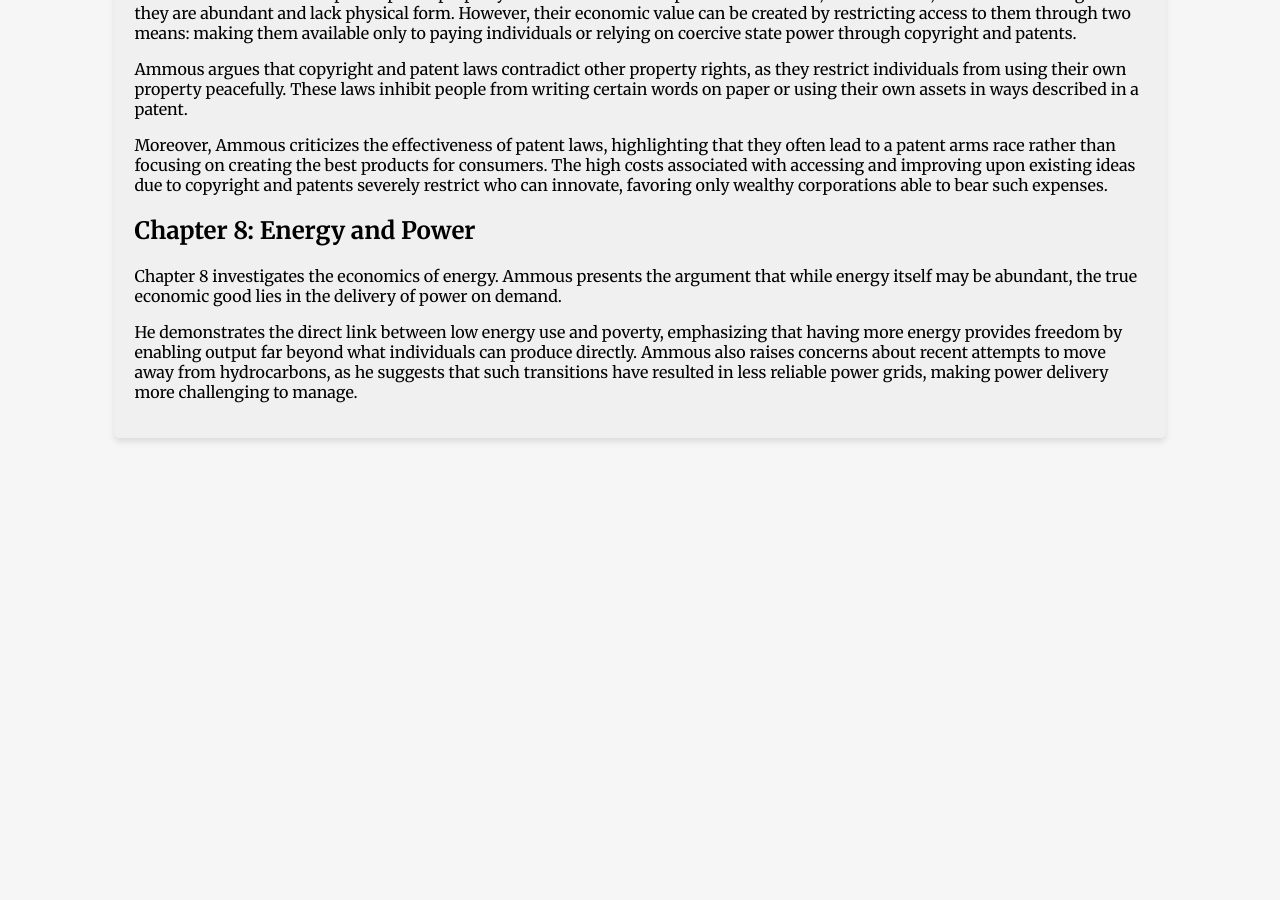
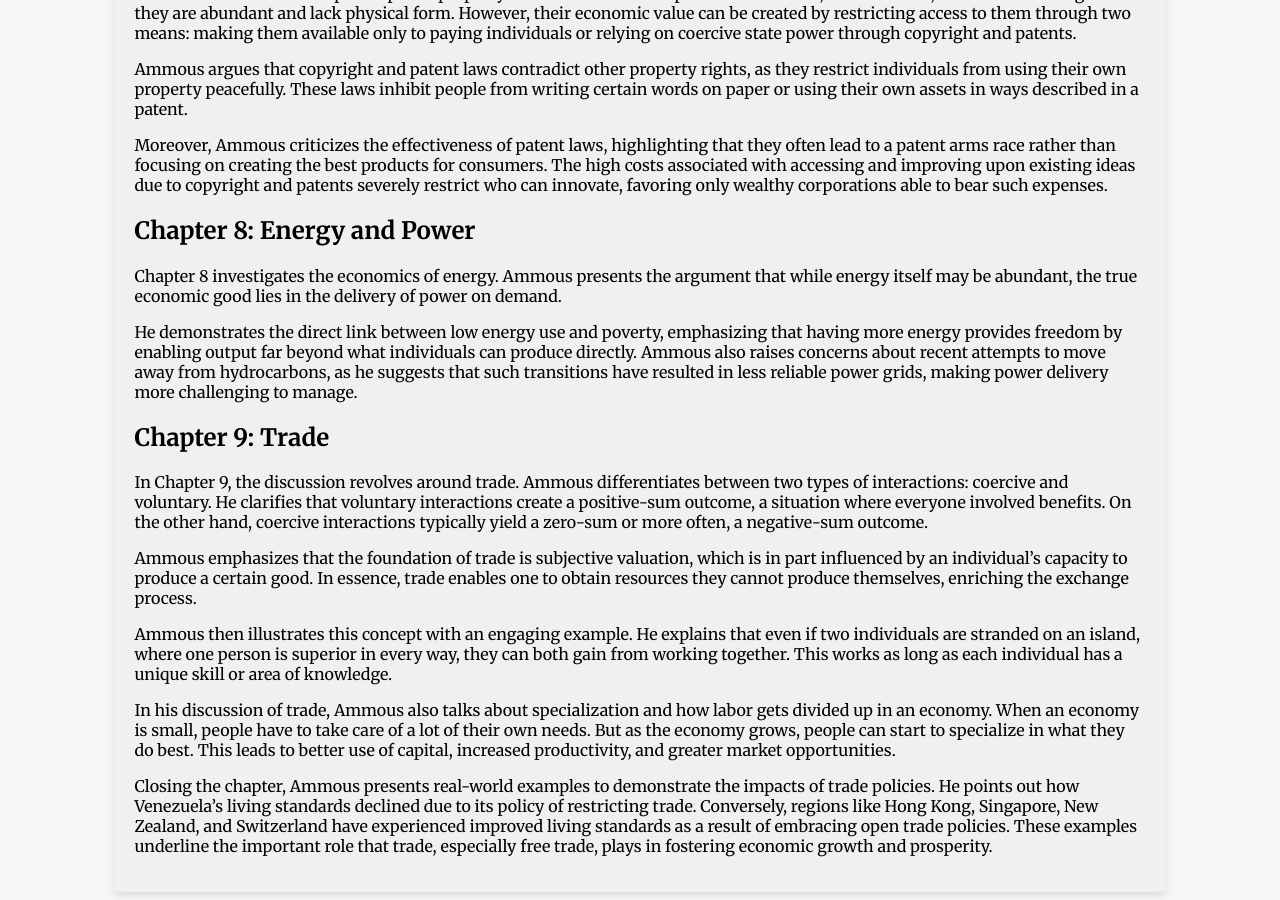
Before and after one commit to Kortelange/webpage, a Jekyll site: the page built from _books/principles_of_economics.md, in a window 1280 px wide and 900 px high, scrolled down 2007 px. Built offline with Jekyll 4.4.1, drawn with Linux system fonts in a browser that asks for light colours; before the commit the page ends 2453 px from its top, so only the background shows below that.

Commit message:
Add chapter 9 of Principles of Economics

```diff
--- a/_books/principles_of_economics.md
+++ b/_books/principles_of_economics.md
@@ -66,3 +66,15 @@ Moreover, Ammous criticizes the effectiveness of patent laws, highlighting that
 Chapter 8 investigates the economics of energy. Ammous presents the argument that while energy itself may be abundant, the true economic good lies in the delivery of power on demand.
 
 He demonstrates the direct link between low energy use and poverty, emphasizing that having more energy provides freedom by enabling output far beyond what individuals can produce directly. Ammous also raises concerns about recent attempts to move away from hydrocarbons, as he suggests that such transitions have resulted in less reliable power grids, making power delivery more challenging to manage.
+
+## Chapter 9: Trade
+
+In Chapter 9, the discussion revolves around trade. Ammous differentiates between two types of interactions: coercive and voluntary. He clarifies that voluntary interactions create a positive-sum outcome, a situation where everyone involved benefits. On the other hand, coercive interactions typically yield a zero-sum or more often, a negative-sum outcome.
+
+Ammous emphasizes that the foundation of trade is subjective valuation, which is in part influenced by an individual's capacity to produce a certain good. In essence, trade enables one to obtain resources they cannot produce themselves, enriching the exchange process.
+
+Ammous then illustrates this concept with an engaging example. He explains that even if two individuals are stranded on an island, where one person is superior in every way, they can both gain from working together. This works as long as each individual has a unique skill or area of knowledge.
+
+In his discussion of trade, Ammous also talks about specialization and how labor gets divided up in an economy. When an economy is small, people have to take care of a lot of their own needs. But as the economy grows, people can start to specialize in what they do best. This leads to better use of capital, increased productivity, and greater market opportunities.
+
+Closing the chapter, Ammous presents real-world examples to demonstrate the impacts of trade policies. He points out how Venezuela's living standards declined due to its policy of restricting trade. Conversely, regions like Hong Kong, Singapore, New Zealand, and Switzerland have experienced improved living standards as a result of embracing open trade policies. These examples underline the important role that trade, especially free trade, plays in fostering economic growth and prosperity.
```
